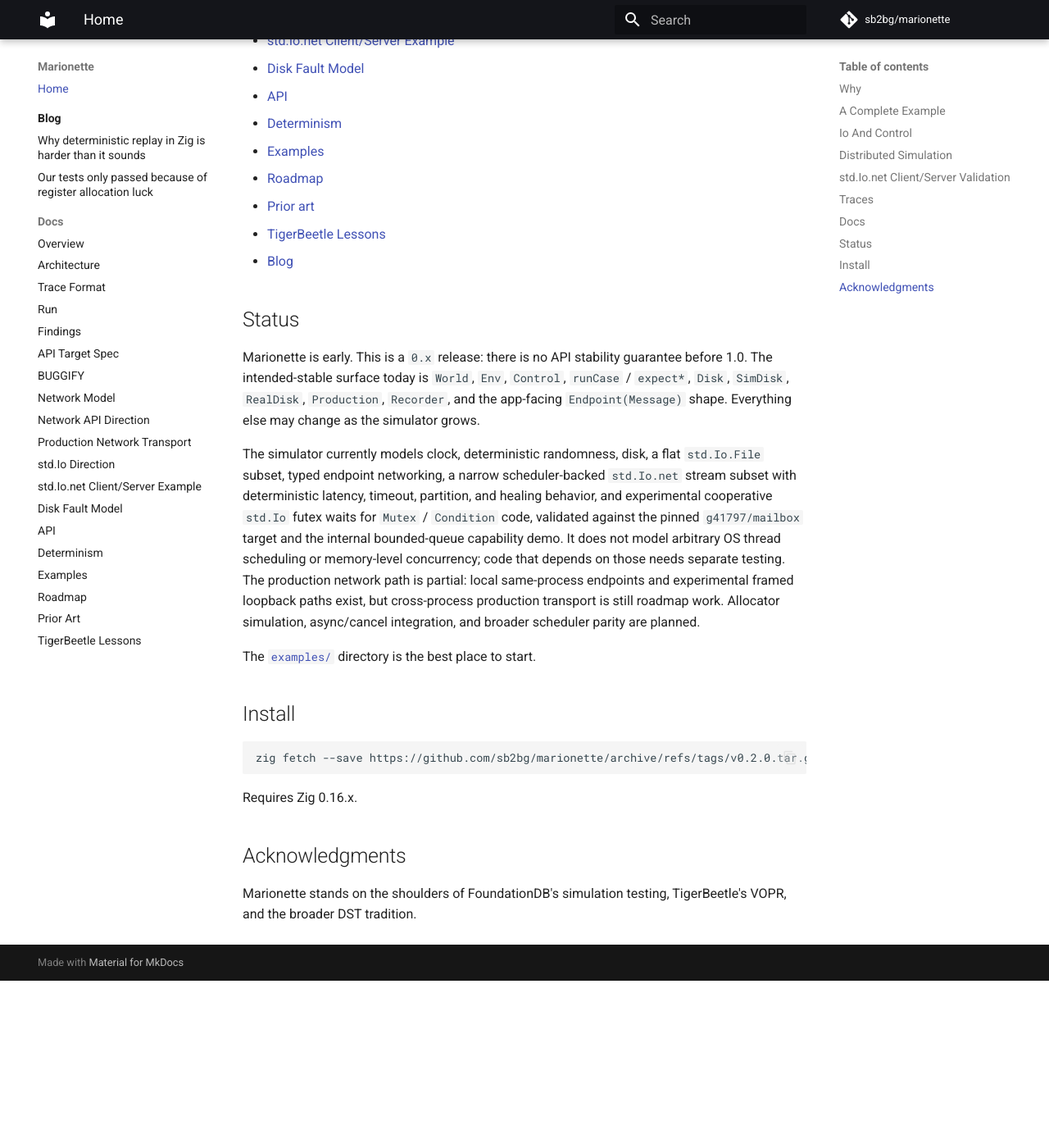
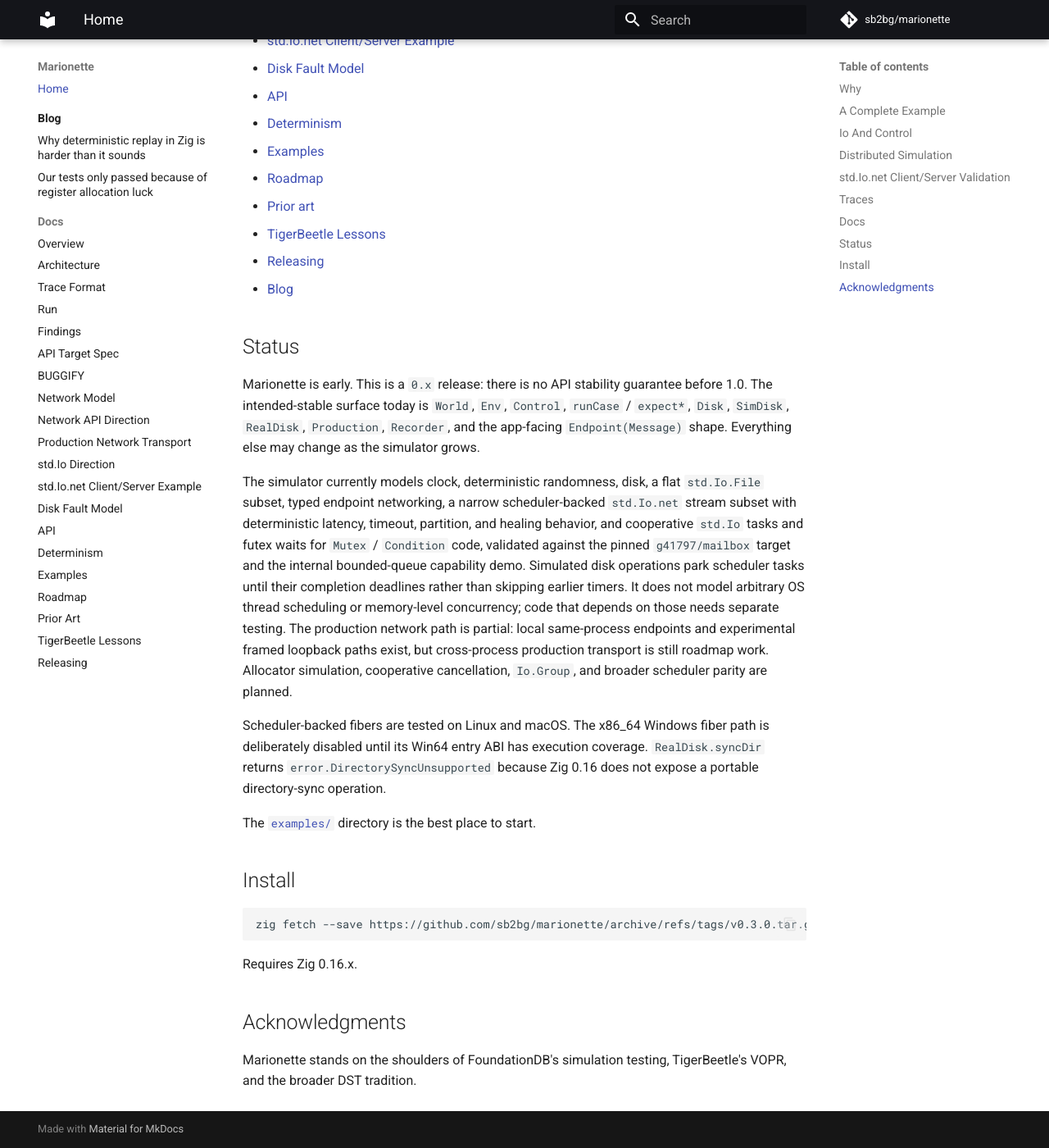
Before and after one commit to sb2bg/marionette, an MkDocs documentation site: the page built from docs/index.md, in a window 1280 px wide and 1400 px high, scrolled down 4121 px. Shown: the whole window at 82% size. Built offline with MkDocs 1.6.1 and Material for MkDocs 9.7.7, drawn with Linux system fonts in a browser that asks for light colours; comment, search, counter and statistics services are not loaded; before the commit the page ends 5317 px from its top, so only the background shows below that.

````diff
--- a/docs/index.md
+++ b/docs/index.md
@@ -196,6 +196,7 @@ Passing runs return traces for persistence, diffing, or external tooling.
 - [Roadmap](roadmap.md)
 - [Prior art](prior-art.md)
 - [TigerBeetle Lessons](tigerbeetle-lessons.md)
+- [Releasing](releasing.md)
 - [Blog](blog/index.md)
 
 ## Status
@@ -209,14 +210,22 @@ change as the simulator grows.
 The simulator currently models clock, deterministic randomness, disk, a flat
 `std.Io.File` subset, typed endpoint networking, a narrow scheduler-backed
 `std.Io.net` stream subset with deterministic latency, timeout, partition, and
-healing behavior, and experimental cooperative `std.Io` futex waits for
+healing behavior, and cooperative `std.Io` tasks and futex waits for
 `Mutex` / `Condition` code, validated against the pinned `g41797/mailbox`
-target and the internal bounded-queue capability demo.
+target and the internal bounded-queue capability demo. Simulated disk
+operations park scheduler tasks until their completion deadlines rather than
+skipping earlier timers.
 It does not model arbitrary OS thread scheduling or memory-level concurrency;
 code that depends on those needs separate testing. The production network path
 is partial: local same-process endpoints and experimental framed loopback paths
 exist, but cross-process production transport is still roadmap work. Allocator
-simulation, async/cancel integration, and broader scheduler parity are planned.
+simulation, cooperative cancellation, `Io.Group`, and broader scheduler parity
+are planned.
+
+Scheduler-backed fibers are tested on Linux and macOS. The x86_64 Windows
+fiber path is deliberately disabled until its Win64 entry ABI has execution
+coverage. `RealDisk.syncDir` returns `error.DirectorySyncUnsupported` because
+Zig 0.16 does not expose a portable directory-sync operation.
 
 The [`examples/`](https://github.com/sb2bg/marionette/tree/main/examples)
 directory is the best place to start.
@@ -224,7 +233,7 @@ directory is the best place to start.
 ## Install
 
 ```sh
-zig fetch --save https://github.com/sb2bg/marionette/archive/refs/tags/v0.2.0.tar.gz
+zig fetch --save https://github.com/sb2bg/marionette/archive/refs/tags/v0.3.0.tar.gz
 ```
 
 Requires Zig 0.16.x.
--- a/mkdocs.yml
+++ b/mkdocs.yml
@@ -49,3 +49,4 @@ nav:
       - Roadmap: roadmap.md
       - Prior Art: prior-art.md
       - TigerBeetle Lessons: tigerbeetle-lessons.md
+      - Releasing: releasing.md
````
Also changed, not shown: CHANGELOG.md (+38 -7 lines), README.md (+9 -1 lines), docs/api.md (+9 -0 lines), docs/releasing.md (added, +30 -0 lines), docs/std-io-net-example.md (+5 -0 lines), 1 other file.
